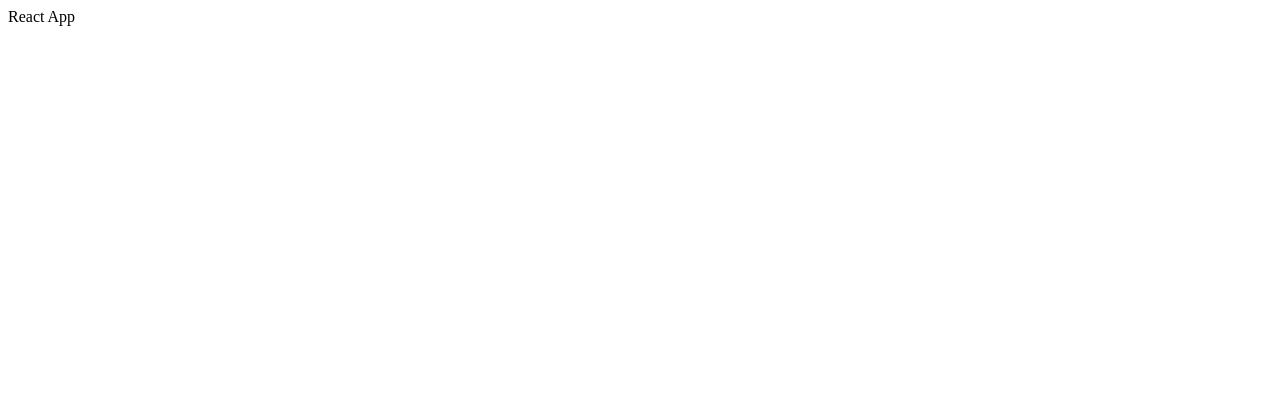
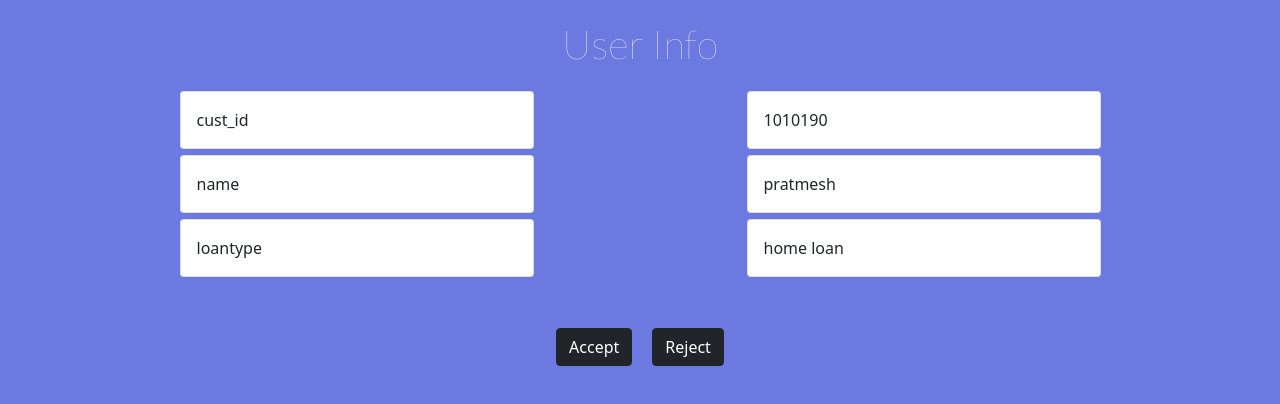
Before and after one commit to Priyanka1g/Loan-application, a React (Create React App) app: page / in a window 1280 px wide. Shown: the top 404 px of the page. Built offline with nearby package versions, Linux system fonts and the light colour scheme.

Commit message:
Created User UI

```diff
--- a/package.json
+++ b/package.json
@@ -6,7 +6,9 @@
     "@testing-library/jest-dom": "^5.16.2",
     "@testing-library/react": "^12.1.3",
     "@testing-library/user-event": "^13.5.0",
+    "bootstrap": "^5.1.3",
     "react": "^17.0.2",
+    "react-bootstrap": "^2.1.2",
     "react-dom": "^17.0.2",
     "react-scripts": "5.0.0",
     "web-vitals": "^2.1.4"
--- a/public/index.html
+++ b/public/index.html
@@ -9,35 +9,18 @@
       name="description"
       content="Web site created using create-react-app"
     />
-    <link rel="apple-touch-icon" href="%PUBLIC_URL%/logo192.png" />
-    <!--
-      manifest.json provides metadata used when your web app is installed on a
-      user's mobile device or desktop. See https://developers.google.com/web/fundamentals/web-app-manifest/
-    -->
-    <link rel="manifest" href="%PUBLIC_URL%/manifest.json" />
-    <!--
-      Notice the use of %PUBLIC_URL% in the tags above.
-      It will be replaced with the URL of the `public` folder during the build.
-      Only files inside the `public` folder can be referenced from the HTML.
-
-      Unlike "/favicon.ico" or "favicon.ico", "%PUBLIC_URL%/favicon.ico" will
-      work correctly both with client-side routing and a non-root public URL.
-      Learn how to configure a non-root public URL by running `npm run build`.
-    -->
+    <!-- CSS only -->
+  <link href="https://cdn.jsdelivr.net/npm/bootstrap@5.1.3/dist/css/bootstrap.min.css" rel="stylesheet" integrity="sha384-1BmE4kWBq78iYhFldvKuhfTAU6auU8tT94WrHftjDbrCEXSU1oBoqyl2QvZ6jIW3" crossorigin="anonymous">
     <title>React App</title>
+    <style>
+      @import url('https://fonts.googleapis.com/css2?family=Lato:wght@100&display=swap');
+      body {background-color: #6c79e1;}
+      </style>
   </head>
   <body>
     <noscript>You need to enable JavaScript to run this app.</noscript>
     <div id="root"></div>
-    <!--
-      This HTML file is a template.
-      If you open it directly in the browser, you will see an empty page.
-
-      You can add webfonts, meta tags, or analytics to this file.
-      The build step will place the bundled scripts into the <body> tag.
-
-      To begin the development, run `npm start` or `yarn start`.
-      To create a production bundle, use `npm run build` or `yarn build`.
-    -->
+    <!-- JavaScript Bundle with Popper -->
+    <script src="https://cdn.jsdelivr.net/npm/bootstrap@5.1.3/dist/js/bootstrap.bundle.min.js" integrity="sha384-ka7Sk0Gln4gmtz2MlQnikT1wXgYsOg+OMhuP+IlRH9sENBO0LRn5q+8nbTov4+1p" crossorigin="anonymous"></script>
   </body>
 </html>
--- a/src/App.js
+++ b/src/App.js
@@ -1,8 +1,11 @@
 import React from 'react'
+import Userinfo from './components/admin/Userinfo'
 
 function App() {
   return (
-    <div>React App</div>
+    <div>
+      <Userinfo/>
+    </div>
   )
 }
 
--- /dev/null
+++ b/src/components/admin/Userinfo.js
@@ -0,0 +1,18 @@
+import React from 'react'
+import Useritem from './Useritem'
+export default function Userinfo() {
+  return (
+    <div>
+        <div className="container" >
+            <h1 style={{textAlign:"center", margin:"20px",fontFamily:"lato",color:"white"}}>User Info</h1>
+            <Useritem id="cust_id" id1="1010190"/>
+            <Useritem id="name" id1="pratmesh"/>
+            <Useritem id="loantype" id1="home loan"/>
+            <div className="container my-5" style={{textAlign:"center"}}>
+            <button style={{marginRight:"20px"}}type="button" class="btn btn-dark">Accept</button>
+            <button type="button" class="btn btn-dark">Reject</button>
+            </div>
+        </div>
+    </div>
+  )
+}
--- /dev/null
+++ b/src/components/admin/Useritem.js
@@ -0,0 +1,26 @@
+import React from 'react'
+
+export default function Useritem(props) {
+  return (
+    <div>
+        <div className="container" style={{padding : "3px"}}>
+            <div class="row justify-content-around">
+            <div class="col-4">
+            <div class="card">
+            <div class="card-body">
+                {props.id}
+            </div>
+            </div>
+            </div>
+            <div class="col-4">
+            <div class="card">
+            <div class="card-body">
+                {props.id1}
+            </div>
+            </div>
+            </div>
+        </div>
+        </div>
+    </div>
+  )
+}
```
Also changed, not shown: 2 other files (tests, documents, lock files or other folders).
